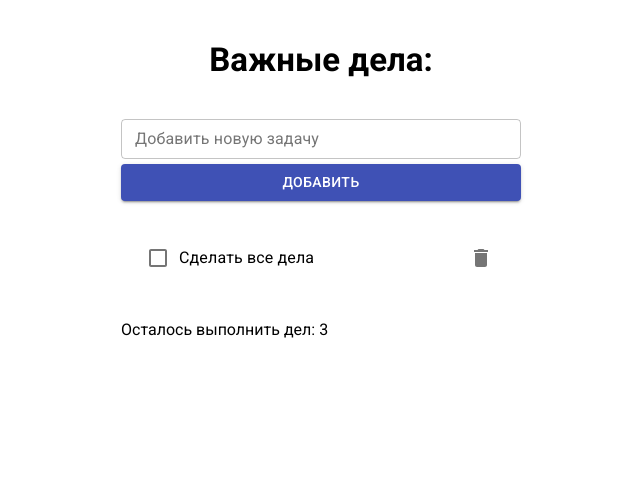
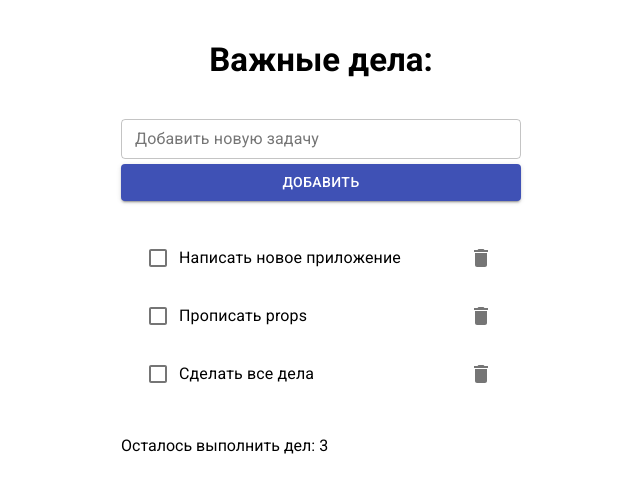
Before and after one commit to WebHeroSchool/Ma_rinu_react_todo, a React (Create React App) app: page / in a window 1280 px wide. Shown: the top 492 px of the page, without its empty margins (319-959 px from the left). Built offline with nearby package versions, Linux system fonts and the light colour scheme.

Commit message:
урок 36

```diff
--- a/src/components/App/App.js
+++ b/src/components/App/App.js
@@ -9,16 +9,16 @@ const todoItem = 'Написать новое приложение';
 class App extends React.Component {
   state = {
     items: [
-      // {
-      //     value: 'Написать новое приложение',
-      //     isDone: false,
-      //     id: 1
-      // },
-      // {
-      //     value: 'Прописать props',
-      //     isDone: false,
-      //     id: 2
-      //  },
+      {
+          value: 'Написать новое приложение',
+          isDone: false,
+          id: 1
+      },
+      {
+          value: 'Прописать props',
+          isDone: false,
+          id: 2
+       },
       {
           value: 'Сделать все дела',
           isDone: false,
--- a/src/components/Item/Item.js
+++ b/src/components/Item/Item.js
@@ -5,15 +5,11 @@ import PropTypes from 'prop-types';
 
 class Item extends React.Component {
   componentDidMount() {
-    console.log('componentDidMount');
-  }
-
-  componentDidUpdate() {
-    console.log('componentDidUpdate');
+    this.timerID = setInterval(() => console.log('interval'), 1000);
   }
 
   componentWillUnmount() {
-    console.log('componentWillUnmount');
+    clearInterval(this.timerID);
   }
 
   render() {
```
